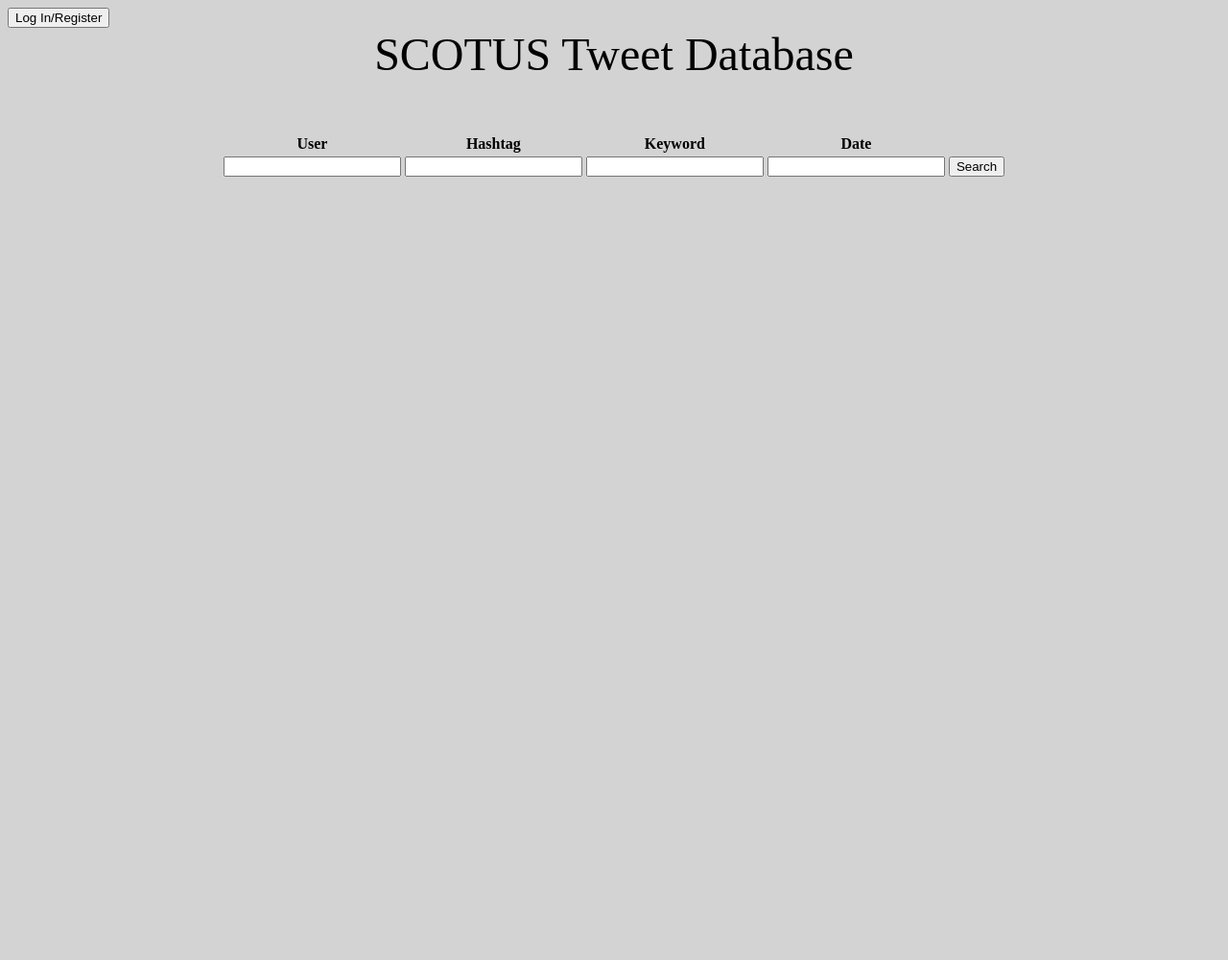
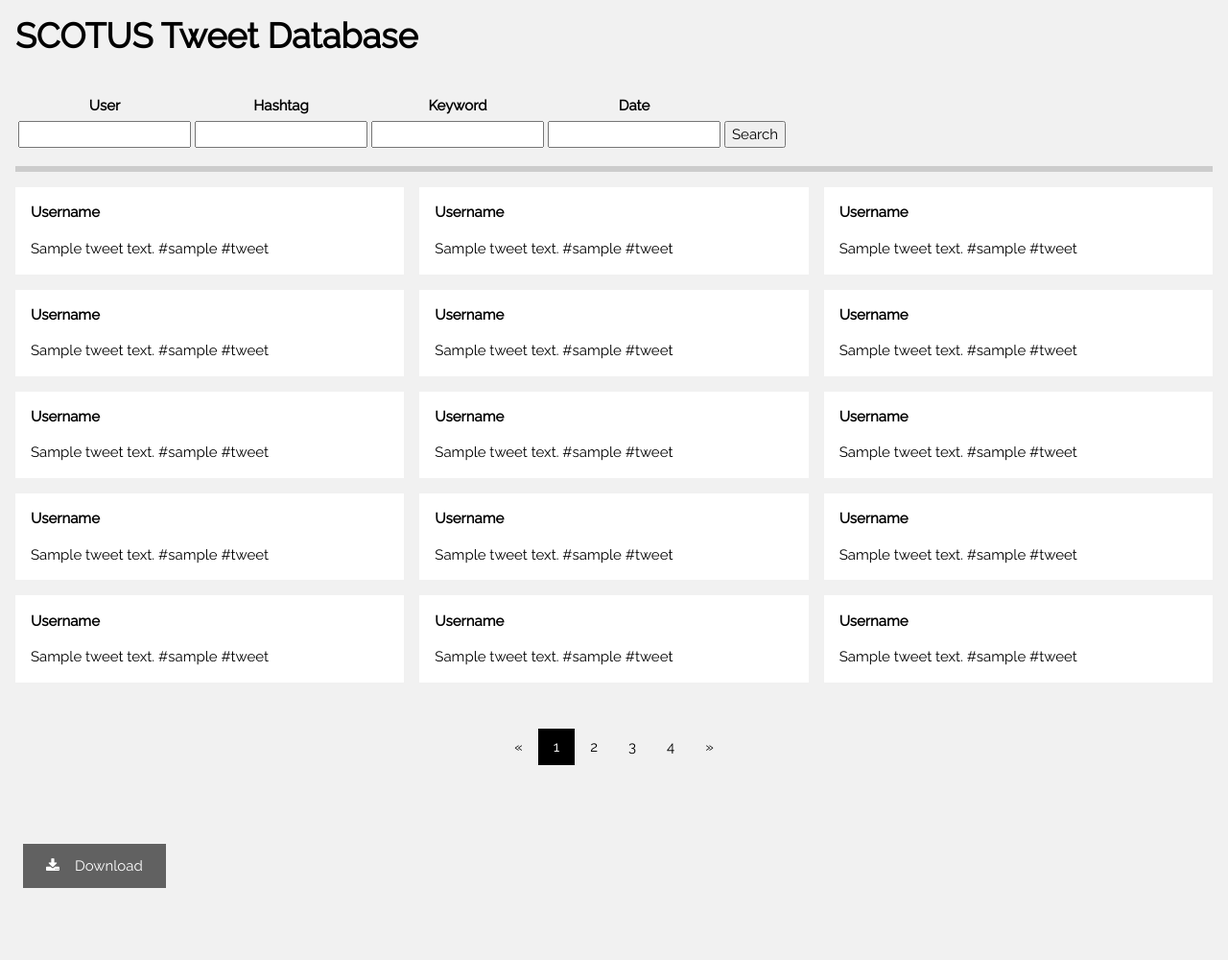
Before and after one commit to adriennecorwin/CS499-Senior-Project-Group-A, a Django app: page / in a window 1280 px wide. Shown: the whole page at 96% size. Before the commit the page ends 184 px from the top, so only its background shows below. Run offline with Django 3.2, Linux system fonts and the light colour scheme.

Commit message:
Add files via upload

```diff
--- a/mysite/myapp/templates/index.html
+++ b/mysite/myapp/templates/index.html
@@ -1,21 +1,33 @@
 <!DOCTYPE html>
- <!-- Team A / Supreme Court Twitter  -->
+ <!-- Team A / Supreme Court Twitter -->
 
- <html>
-    <td><input type="submit" name = "login" value="Log In/Register"></td>
-    <head><center><font size = "10">SCOTUS Tweet Database</font></head></center></head>
-    <style>
-    body {
-        background-color:lightgray;
-    }
-    </style>
-    <br>
-    <br>
-    <br>
-	<body>
-        <center>
+<html>
+<title>SCOTUS Tweet Database</title>
+<meta charset="UTF-8">
+<meta name="viewport" content="width=device-width, initial-scale=1">
+<link rel="stylesheet" href="https://www.w3schools.com/w3css/4/w3.css">
+<link rel="stylesheet" href="https://fonts.googleapis.com/css?family=Raleway">
+<link rel="stylesheet" href="https://cdnjs.cloudflare.com/ajax/libs/font-awesome/4.7.0/css/font-awesome.min.css">
+<style>
+body,h1,h2,h3,h4,h5,h6 {font-family: "Raleway", sans-serif}
+</style>
+<body class="w3-light-grey w3-content" style="max-width:1600px">
+
+<!-- Overlay effect when opening sidebar on small screens -->
+<div class="w3-overlay w3-hide-large w3-animate-opacity" onclick="w3_close()" style="cursor:pointer" title="close side menu" id="myOverlay"></div>
+
+<!-- !PAGE CONTENT! -->
+<div class="w3-main">
+
+  <!-- Header -->
+  <header id="portfolio">
+    <a href="#"><img src="/w3images/avatar_g2.jpg" style="width:65px;" class="w3-circle w3-right w3-margin w3-hide-large w3-hover-opacity"></a>
+    <span class="w3-button w3-hide-large w3-xxlarge w3-hover-text-grey" onclick="w3_open()"><i class="fa fa-bars"></i></span>
+    <div class="w3-container">
+    <h1><b>SCOTUS Tweet Database</b></h1>
+    <div class="w3-section w3-bottombar w3-padding-16">
         <form action="universal.cgi" method="GET">
-		<table>
+        <table>
             <tr>
                 <th>User</th>
                 <th>Hashtag</th>
@@ -32,7 +44,139 @@
                 <td><input type="submit" name = "submit1" value="Search"></td>
             </tr>
         </table>
-        </center>
-        <br>
-    </body>
+
+    </div>
+    </div>
+  </header>
+
+  <!-- First Tweet Grid-->
+  <div class="w3-row-padding">
+    <div class="w3-third w3-container w3-margin-bottom">
+      <div class="w3-container w3-white">
+        <p><b>Username</b></p>
+        <p>Sample tweet text. #sample #tweet </p>
+      </div>
+    </div>
+    <div class="w3-third w3-container w3-margin-bottom">
+      <div class="w3-container w3-white">
+        <p><b>Username</b></p>
+        <p>Sample tweet text. #sample #tweet </p>
+      </div>
+    </div>
+    <div class="w3-third w3-container">
+      <div class="w3-container w3-white">
+        <p><b>Username</b></p>
+        <p>Sample tweet text. #sample #tweet </p>
+      </div>
+    </div>
+  </div>
+
+  <!-- Second tweet Grid-->
+  <div class="w3-row-padding">
+        <div class="w3-third w3-container w3-margin-bottom">
+          <div class="w3-container w3-white">
+            <p><b>Username</b></p>
+            <p>Sample tweet text. #sample #tweet </p>
+          </div>
+        </div>
+        <div class="w3-third w3-container w3-margin-bottom">
+          <div class="w3-container w3-white">
+            <p><b>Username</b></p>
+            <p>Sample tweet text. #sample #tweet </p>
+          </div>
+        </div>
+        <div class="w3-third w3-container">
+          <div class="w3-container w3-white">
+            <p><b>Username</b></p>
+            <p>Sample tweet text. #sample #tweet </p>
+            </div>
+    </div>
+</div>
+
+    <!-- Third tweet Grid-->
+    <div class="w3-row-padding">
+            <div class="w3-third w3-container w3-margin-bottom">
+              <div class="w3-container w3-white">
+                <p><b>Username</b></p>
+                <p>Sample tweet text. #sample #tweet </p>
+              </div>
+            </div>
+            <div class="w3-third w3-container w3-margin-bottom">
+              <div class="w3-container w3-white">
+                <p><b>Username</b></p>
+                <p>Sample tweet text. #sample #tweet </p>
+              </div>
+            </div>
+            <div class="w3-third w3-container">
+              <div class="w3-container w3-white">
+                <p><b>Username</b></p>
+                <p>Sample tweet text. #sample #tweet </p>
+                </div>
+        </div>
+    </div>
+
+    <!-- Fourth tweet Grid-->
+    <div class="w3-row-padding">
+            <div class="w3-third w3-container w3-margin-bottom">
+              <div class="w3-container w3-white">
+                <p><b>Username</b></p>
+                <p>Sample tweet text. #sample #tweet </p>
+              </div>
+            </div>
+            <div class="w3-third w3-container w3-margin-bottom">
+              <div class="w3-container w3-white">
+                <p><b>Username</b></p>
+                <p>Sample tweet text. #sample #tweet </p>
+              </div>
+            </div>
+            <div class="w3-third w3-container">
+              <div class="w3-container w3-white">
+                <p><b>Username</b></p>
+                <p>Sample tweet text. #sample #tweet </p>
+                </div>
+        </div>
+    </div>
+
+    <!-- Fifth tweet Grid-->
+    <div class="w3-row-padding">
+            <div class="w3-third w3-container w3-margin-bottom">
+              <div class="w3-container w3-white">
+                <p><b>Username</b></p>
+                <p>Sample tweet text. #sample #tweet </p>
+              </div>
+            </div>
+            <div class="w3-third w3-container w3-margin-bottom">
+              <div class="w3-container w3-white">
+                <p><b>Username</b></p>
+                <p>Sample tweet text. #sample #tweet </p>
+              </div>
+            </div>
+            <div class="w3-third w3-container">
+              <div class="w3-container w3-white">
+                <p><b>Username</b></p>
+                <p>Sample tweet text. #sample #tweet </p>
+                </div>
+        </div>
+    </div>
+
+  <!-- Pagination -->
+  <div class="w3-center w3-padding-32">
+    <div class="w3-bar">
+      <a href="#" class="w3-bar-item w3-button w3-hover-black">«</a>
+      <a href="#" class="w3-bar-item w3-black w3-button">1</a>
+      <a href="#" class="w3-bar-item w3-button w3-hover-black">2</a>
+      <a href="#" class="w3-bar-item w3-button w3-hover-black">3</a>
+      <a href="#" class="w3-bar-item w3-button w3-hover-black">4</a>
+      <a href="#" class="w3-bar-item w3-button w3-hover-black">»</a>
+    </div>
+  </div>
+
+  <div class="w3-container w3-padding-large" style="margin-bottom:32px">
+    <p>
+      <button class="w3-button w3-dark-grey w3-padding-large w3-margin-top w3-margin-bottom">
+        <i class="fa fa-download w3-margin-right"></i>Download
+      </button>
+    </p>
+</div>
+</body>
 </html>
```
